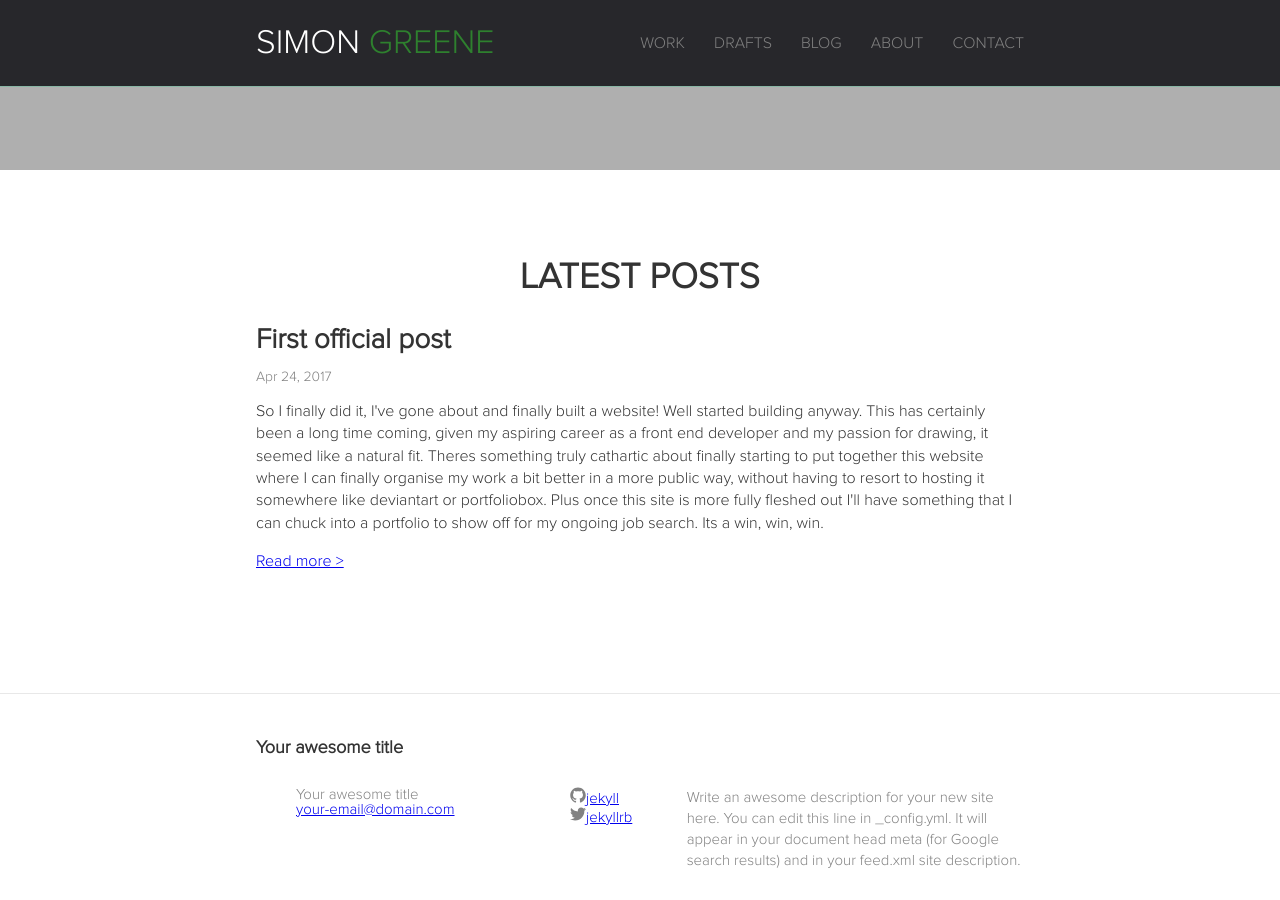
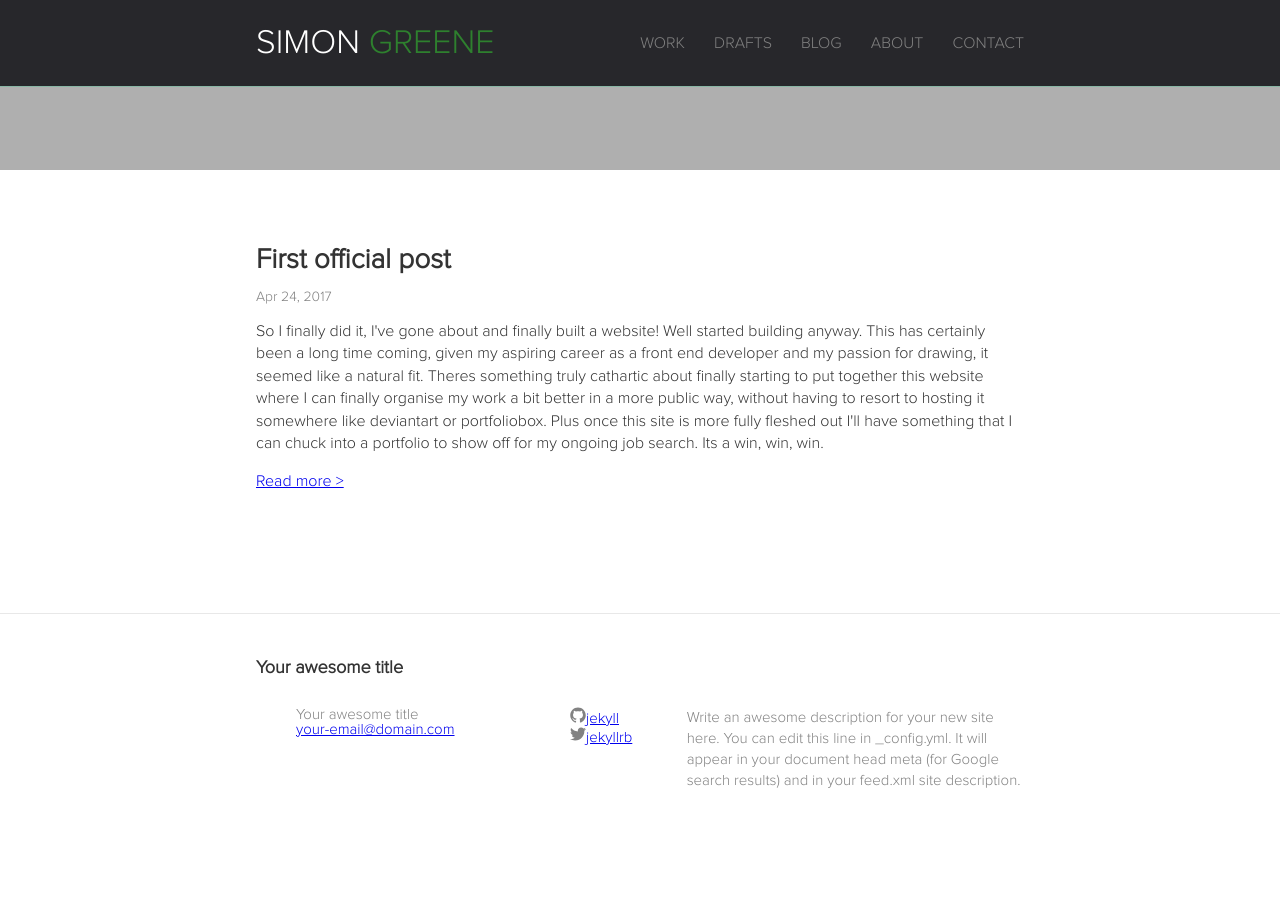
Before and after one commit to simonrg/web-portfolio, a Jekyll site: the page built from index.html, in a window 1280 px wide and 900 px high, scrolled down 616 px. Built offline with Jekyll 4.4.1, drawn with Linux system fonts in a browser that asks for light colours; after the commit the page ends 1467 px from its top, so only the background shows below that.

Commit message:
Remove 'section title' from post list and text image template blocks to make more generic, reusable components

```diff
--- a/_includes/post-list.html
+++ b/_includes/post-list.html
@@ -1,5 +1,4 @@
 <div class="page-content__block">
-  <h2 class="section-title">{% if page.url contains 'blog' %} Blog {% else %} Latest posts {% endif %}</h2>
   <ul class="post-list">
     {% for post in site.posts %}
       <li>
--- a/_includes/text-img.html
+++ b/_includes/text-img.html
@@ -1,5 +1,4 @@
 <div class="page-content__block">
-	<h2 class="section-title">{{page.title}}</h2>
 	<div class="summary-wrapper">
 		<div class="summary-blurb">
 		  <p>Hi I'm Simon, a freelance artist with a background in computer science. Here you will find a collection of all my work ranging from simple paper sketches to a bit more fancy digital paintings. I'm still learning and its been an ongoing, difficult and time consuming process - but as they say, anything thats not hard learning is not worth doing.</p>
--- a/_layouts/default.html
+++ b/_layouts/default.html
@@ -19,7 +19,15 @@
       {% if page.title == 'Home' %}{% include hero.html %}{% endif %}
 
       <main class="page-content" aria-label="Content">
-        <div class="wrapper">{{ content }}</div>
+        <div class="wrapper">
+
+        {% if page.title != 'Home' %}
+          <h2 class="section-title">{{ page.title }}</h2>
+        {% endif %}
+
+        {{ content }}
+
+        </div>
       </main>
 
     </div>
```
